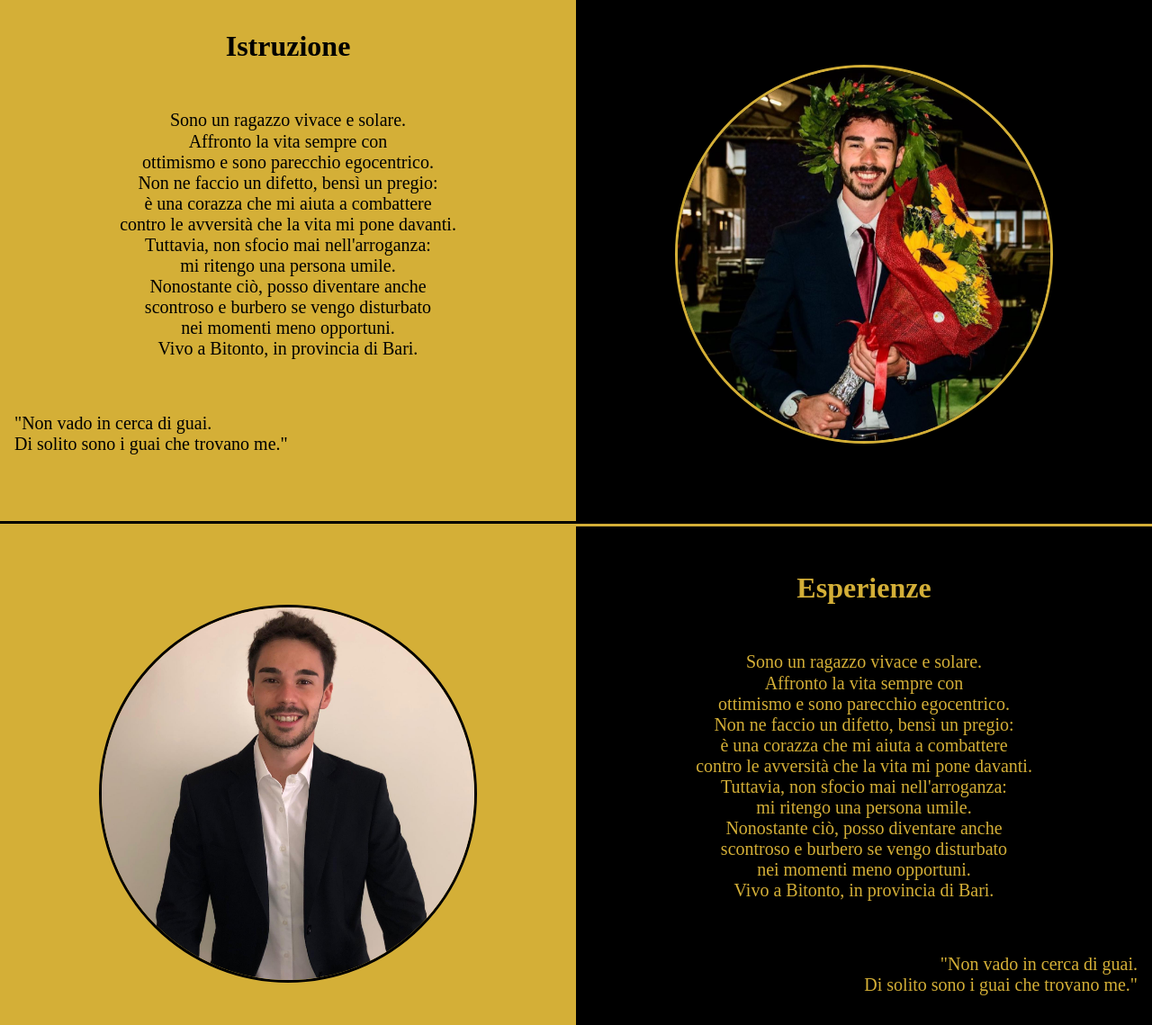
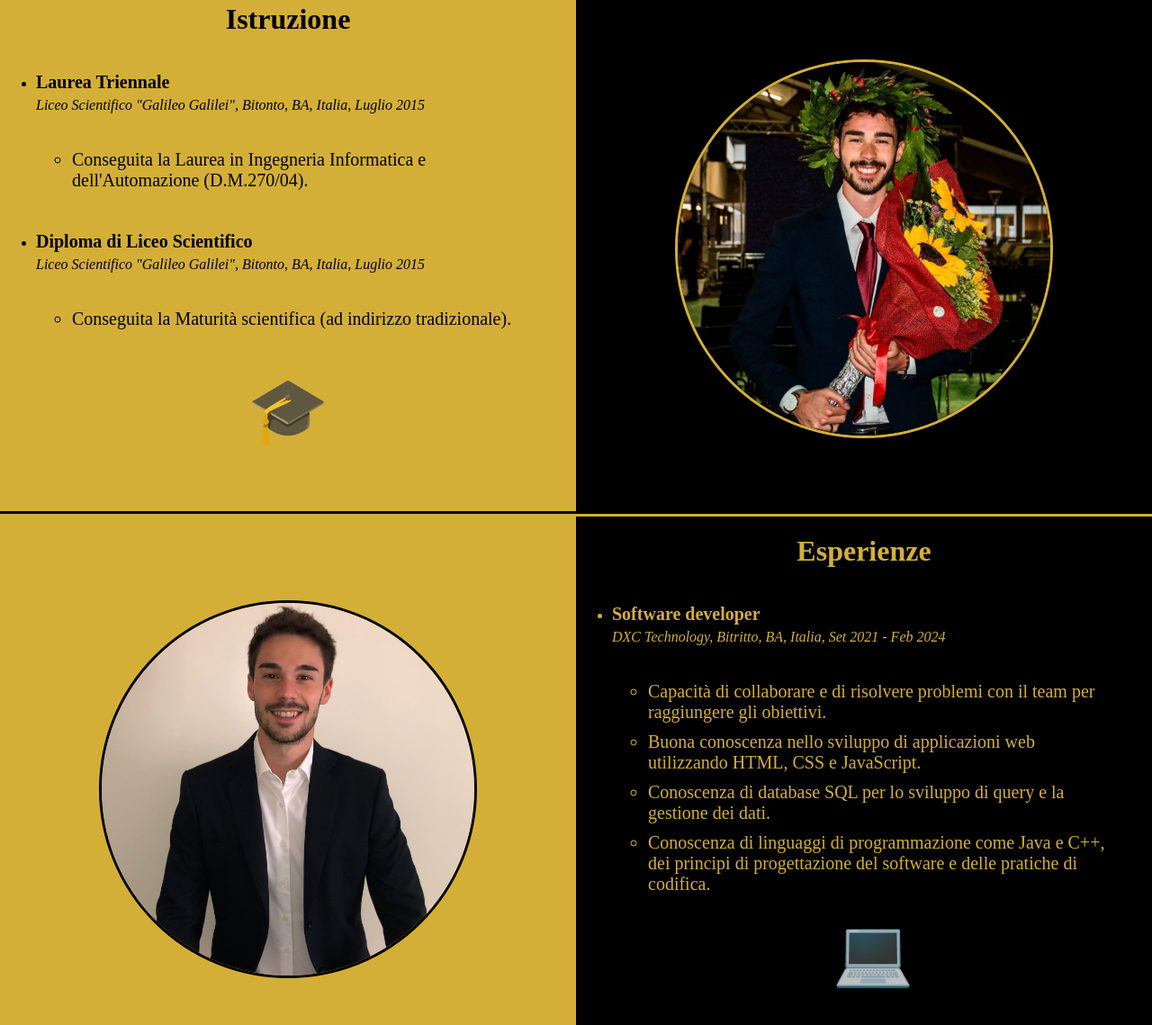
Before and after one commit to GiugiuPrincipe/sitoWeb, a plain HTML site: page GiuseppeCarbonaraHome/indexQui.html in a window 1280 px wide. Shown: the part 1053-2192 px from the top of the page at 90% size. Drawn offline with nearby package versions, Linux system fonts and the light colour scheme.

Commit message:
Ulteriori Fix

```diff
--- a/GiuseppeCarbonaraHome/indexQui.html
+++ b/GiuseppeCarbonaraHome/indexQui.html
@@ -90,48 +90,70 @@
             <paragraph1>Sono un ragazzo vivace e solare.
             Affronto la vita sempre con <br>ottimismo e sono parecchio egocentrico.
             Non ne faccio un difetto, bensì un pregio: <br>è una corazza che mi aiuta a combattere <br>contro le avversità che la vita mi pone davanti.
-            Tuttavia, non sfocio mai nell'arroganza: <br>mi ritengo una persona umile.</paragraph1>
-            <paragraph2><span class="corona">&#128081</span></paragraph2>
+            Tuttavia, non sfocio mai nell'arroganza: <br>mi ritengo una persona umile.
+            <br><br><br><br><br><br><br><span class="corona">&#128081</span></paragraph1>
         </div>
     </div>
     <div class="container">
     </div>
     <div class="main-content-2">
-        <div class="section-1" id="istruzione">
+        <div class="section-3" id="istruzione">
             <a href="#top"><h2>Istruzione</h2></a>
-            <paragraph1>Sono un ragazzo vivace e solare.
-            Affronto la vita sempre con <br>ottimismo e sono parecchio egocentrico.
-            Non ne faccio un difetto, bensì un pregio: <br>è una corazza che mi aiuta a combattere <br>contro le avversità che la vita mi pone davanti.
-            Tuttavia, non sfocio mai nell'arroganza: <br>mi ritengo una persona umile.
-            Nonostante ciò, posso diventare anche <br>scontroso e burbero se vengo disturbato <br>nei momenti meno opportuni.
-            Vivo a Bitonto, in provincia di Bari.</paragraph1>
-            <paragraph2>"Non vado in cerca di guai.
-                Di solito sono i guai che trovano me."</paragraph2>
+            <ul>
+                <li>
+                    <strong>Laurea Triennale</strong>
+                    <p><em>Liceo Scientifico "Galileo Galilei", Bitonto, BA, Italia, Luglio 2015</em></p>
+                    <ul>
+                        <li>Conseguita la Laurea in Ingegneria Informatica e dell'Automazione (D.M.270/04).</li>
+                    </ul>
+                </li>
+                <li>
+                    <strong>Diploma di Liceo Scientifico</strong>
+                    <p><em>Liceo Scientifico "Galileo Galilei", Bitonto, BA, Italia, Luglio 2015</em></p>
+                    <ul>
+                        <li>Conseguita la Maturità scientifica (ad indirizzo tradizionale).</li>
+                    </ul>
+                </li>
+            </ul>
+            <div class="laurea">
+                <paragraph1><span class="tocco">&#127891</span></paragraph1>
+            </div>
         </div>
-        <div class="section-2">
+        <div class="section-4">
             <div class="image-2">
                 <figure class="card-body-2">
                     <img src="download/Foto Laurea Giuseppe.jpg">
                 </figure>
             </div>
         </div>
-        <div class="section-3">
+        <div class="section-5">
             <div class="image-3">
                 <figure class="card-body-3">
                     <img src="download/Fototessera Giuseppe Carbonara.jpg">
                 </figure>
             </div>
         </div>
-        <div class="section-4" id="esperienze">
+        <div class="section-6" id="esperienze">
             <a href="#top"><h2>Esperienze</h2></a>
-            <paragraph1>Sono un ragazzo vivace e solare.
-            Affronto la vita sempre con <br>ottimismo e sono parecchio egocentrico.
-            Non ne faccio un difetto, bensì un pregio: <br>è una corazza che mi aiuta a combattere <br>contro le avversità che la vita mi pone davanti.
-            Tuttavia, non sfocio mai nell'arroganza: <br>mi ritengo una persona umile.
-            Nonostante ciò, posso diventare anche <br>scontroso e burbero se vengo disturbato <br>nei momenti meno opportuni.
-            Vivo a Bitonto, in provincia di Bari.</paragraph1>
-            <paragraph2>"Non vado in cerca di guai.
-                Di solito sono i guai che trovano me."</paragraph2>
+            <ul>
+                <li>
+                    <strong>Software developer</strong>
+                    <p><em>DXC Technology, Bitritto, BA, Italia, Set 2021 - Feb 2024</em></p>
+                    <ul>
+                        <li>Capacità di collaborare e di risolvere problemi con il team per
+                            raggiungere gli obiettivi.</li>
+                        <li>Buona conoscenza nello sviluppo di applicazioni web utilizzando HTML,
+                            CSS e JavaScript.</li>
+                        <li>Conoscenza di database SQL per lo sviluppo di query e la
+                            gestione dei dati.</li>
+                        <li>Conoscenza di linguaggi di programmazione come Java e C++, dei
+                            principi di progettazione del software e delle pratiche di codifica.</li>
+                    </ul>
+                </li>
+                <div class="lavoro">
+                    <paragraph1><span class="computer">&#128187</span></paragraph1>
+                </div>
+            </ul>
         </div>
     </div>
     <div class="main-content-3" id="contatti">
--- a/GiuseppeCarbonaraHome/styleQui.css
+++ b/GiuseppeCarbonaraHome/styleQui.css
@@ -69,16 +69,14 @@ a {
     justify-content: right;
   }
 
-  ul {
+.icon  ul {
     display: flex;
     margin: 10px;
   }
-
-  ul li {
+  .icon  ul li {
     list-style: none;
   }
-
-  ul li a {
+  .icon  ul li a {
     display: block;
     position: relative;
     width: 50px; /* 100px diviso per uniformità */
@@ -91,71 +89,59 @@ a {
     margin: 10px; /* 30px diviso per uniformità */
     transition: 0.5s;
   }
-
-  ul li a span {
+  .icon  ul li a span {
     position: absolute;
     transition: transform 0.9s;
   }
-
-  ul li a span:nth-child(1) {
+  .icon  ul li a span:nth-child(1) {
     top: 0;
     left: 0;
     transform-origin: right;
   }
-
-  ul li a span:nth-child(3) {
+  .icon  ul li a span:nth-child(3) {
     bottom: 0;
     left: 0;
     transform-origin: left;
   }
-
-  ul li a span:nth-child(1),
-  ul li a span:nth-child(3) {
+  .icon  ul li a span:nth-child(1),.icon  ul li a span:nth-child(3) {
     width: 100%;
     height: 0.3rem; /* 3px diviso per uniformità */
     background: #D4AF37;
   }
-
-  ul li a:hover span:nth-child(1) {
+  .icon  ul li a:hover span:nth-child(1) {
     transform: scaleX(0);
     transform-origin: left;
     transition: transform 1s;
   }
-
-  ul li a:hover span:nth-child(3) {
+  .icon  ul li a:hover span:nth-child(3) {
     transform: scaleX(0);
     transform-origin: right;
     transition: transform 1s;
   }
-
-  ul li a span:nth-child(2) {
+  .icon  ul li a span:nth-child(2) {
     top: 0;
     left: 0;
     transform: scale(0);
     transform-origin: bottom;
   }
-
-  ul li a span:nth-child(4) {
+  .icon  ul li a span:nth-child(4) {
     top: 0;
     right: 0;
     transform: scale(0);
     transform-origin: top;
   }
-
-  ul li a span:nth-child(2),
-  ul li a span:nth-child(4) {
+  .icon  ul li a span:nth-child(2),.icon  ul li a span:nth-child(4) {
     width: 0.3rem; /* 3px diviso per uniformità */
     height: 100%;
     background: #D4AF37;
   }
-
-  ul li a:hover span:nth-child(2) {
+  .icon  ul li a:hover span:nth-child(2) {
     transform: scale(1);
     transform-origin: top;
     transition: transform 1s;
   }
 
-  ul li a:hover span:nth-child(4) {
+.icon ul li a:hover span:nth-child(4) {
     transform: scale(1);
     transform-origin: bottom;
     transition: transform 1s;
@@ -239,81 +225,106 @@ a {
 }
 
 .sidebar paragraph1 {
-    font-size: 125%;
+    font-size: 150%;
     color: black;
     white-space: pre-line;
 }
 
-.sidebar paragraph2 {
-    display: block;
-    font-size: 125%; /* Imposta la dimensione del carattere del paragrafo */
-    color: black; /* Imposta il colore del testo del paragrafo */
-    text-align: right; /* Centra orizzontalmente il testo */
-    white-space: pre-line; /* Fa sì che i caratteri di ritorno a capo siano rispettati */
-    position: relative; /* Imposta il posizionamento assoluto */
-    bottom: -30%; /* Distanza dal basso */
-    left: -2.5%;
-}
-
-.sidebar paragraph2 .corona {
+.sidebar paragraph1 .corona {
   display: inline-block;
-  opacity: 0;
-  transition: opacity 0.5s ease-in-out;
-  animation: coronabeat 3s infinite alternate;
+  transition: opacity 1s ease-in-out;
+  animation: coronabeat 2s infinite alternate;
 }
 
 @keyframes coronabeat {
   0% {
-      transform: scale(1);
+      transform: scale(2.5);
       opacity: 0;
   }
   100% {
-      transform: scale(1.2);
+      transform: scale(5);
       opacity: 1;
   }
 }
 
 .main-content-2 {
   display: grid;
-  grid-template-columns: 3fr 3fr;
+  grid-template-columns: 1fr 1fr; /* Modificato per avere colonne di larghezza uguale */
   justify-content: center;
   align-items: stretch;
   min-height: 150vh;
 }
 
-.section-1 {
+.section-3 {
   background: #D4AF37;
   color: black;
   width: 100%; /* Regola la larghezza desiderata */
-  text-align: center;
+  text-align: left;
   border-bottom: 3.5px solid black; /* Aggiunge una riga di bordo nera alla fine */
-}
+  }
 
-.section-1 h2 {
+.section-3 h2 {
   font-size: 2rem;
   text-align: center; /* Centra orizzontalmente la scritta */
-  margin: 50px 0; /* Aggiungi margine sopra e sotto al titolo */
+  margin: 20px 0; /* Aggiunto margine sopra e sotto al titolo */
   color: black;
 }
 
-.section-1 paragraph1 {
-  font-size: 125%;
-  color: black;
-  white-space: pre-line;
+.section-3 ul {
+  padding: 20px;
+  margin-left: 20px;
 }
 
-.section-1 paragraph2 {
-  display: block;
-  font-size: 125%; /* Imposta la dimensione del carattere del paragrafo */
-  color: black; /* Imposta il colore del testo del paragrafo */
-  text-align: left; /* Centra orizzontalmente il testo */
-  white-space: pre-line; /* Fa sì che i caratteri di ritorno a capo siano rispettati */
-  position: relative; /* Imposta il posizionamento assoluto */
-  bottom: -10%; /* Distanza dal basso */
-  left: 2.5%;
+.section-3 li {
+  margin-bottom: 15px;
 }
 
-.section-2 {
+.section-3 strong {
+  font-size: 125%;
+  font-weight: bold;
+  display: block; /* Impedisce la sovrapposizione con il paragrafo successivo */
+  margin-bottom: 5px; /* Aggiunge spazio tra il strong e il paragrafo successivo */
+}
+
+.section-3 ul li p {
+  font-size: 100%;
+  margin-top: 5px;
+  margin-bottom: 10px; /* Aggiunge spazio sotto il paragrafo */
+}
+
+.section-3 ul ul {
+  margin-top: 10px; /* Aggiunge spazio sopra e sotto la sottolista */
+}
+
+.section-3 ul ul li {
+  font-size: 125%;
+  margin: 10px 0; /* Aggiunge spazio sopra e sotto ogni elemento della sottolista */
+}
+
+.laurea {
+  text-align: center;
+  margin-bottom: 25px;
+}
+
+.laurea paragraph1 .tocco {
+  font-size: 100%;
+  display: inline-block;
+  transition: opacity 1s ease-in-out;
+  animation: coronabeat 2s infinite alternate;
+}
+
+@keyframes coronabeat {
+0% {
+    transform: scale(2.5);
+    opacity: 0;
+}
+100% {
+    transform: scale(5);
+    opacity: 1;
+}
+}
+
+.section-4 {
   display: flex;
   justify-content: center;
   align-items: center;
@@ -321,42 +332,80 @@ a {
   color: #D4AF37;
 }
 
-.section-3 {
+.section-5 {
   display: flex;
   background: #D4AF37;
   color: black;
 }
 
-.section-4 {
+.section-6 {
   background: black;
   color: #D4AF37;
   width: 100%; /* Regola la larghezza desiderata */
-  text-align: center;
+  text-align: left;
   border-top: 3.5px solid #D4AF37; /* Aggiunge una riga di bordo nera alla fine */
   border-bottom: 3.5px solid #D4AF37;
 }
 
-.section-4 h2 {
+.section-6 h2 {
   font-size: 2rem;
   text-align: center; /* Centra orizzontalmente la scritta */
-  margin: 50px 0; /* Aggiungi margine sopra e sotto al titolo */
+  margin: 20px 0; /* Aggiunto margine sopra e sotto al titolo */
+  color: #D4AF37;
 }
 
-.section-4 paragraph1 {
-  font-size: 125%;
-  color: #D4AF37;
-  white-space: pre-line;
+.section-6 ul {
+  padding: 20px;
+  margin-left: 20px;
 }
 
-.section-4 paragraph2 {
-  display: block;
-  font-size: 125%; /* Imposta la dimensione del carattere del paragrafo */
-  color: #D4AF37; /* Imposta il colore del testo del paragrafo */
-  text-align: right; /* Centra orizzontalmente il testo */
-  white-space: pre-line; /* Fa sì che i caratteri di ritorno a capo siano rispettati */
-  position: relative; /* Imposta il posizionamento assoluto */
-  bottom: -10%; /* Distanza dal basso */
-  left: -2.5%;
+.section-6 li {
+  margin-bottom: 15px;
+}
+
+.section-6 strong {
+  font-size: 125%;
+  font-weight: bold;
+  display: block; /* Impedisce la sovrapposizione con il paragrafo successivo */
+  margin-bottom: 5px; /* Aggiunge spazio tra il strong e il paragrafo successivo */
+}
+
+.section-6 ul li p {
+  font-size: 100%;
+  margin-top: 5px;
+  margin-bottom: 10px; /* Aggiunge spazio sotto il paragrafo */
+}
+
+.section-6 ul ul {
+  margin-top: 10px; /* Aggiunge spazio sopra e sotto la sottolista */
+}
+
+.section-6 ul ul li {
+  font-size: 125%;
+  margin: 10px 0; /* Aggiunge spazio sopra e sotto ogni elemento della sottolista */
+}
+
+.lavoro {
+  text-align: center;
+  margin-top: 25px;
+}
+
+.lavoro paragraph1 .computer {
+  font-size: 100%;
+  display: inline-block;
+  transition: opacity 1s ease-in-out;
+  animation: coronabeat 2s infinite alternate;
+}
+
+@keyframes coronabeat {
+0% {
+    transform: scale(2.5);
+    opacity: 0;
+}
+100% {
+    transform: scale(5);
+    opacity: 1;
+}
 }
 
 /*Zona immagine*/
@@ -515,8 +564,7 @@ a {
 /*Scritte icone quando compaiono*/
 .menu-3 li a span {
   position: absolute;
-  transform: translateY(calc(-750%));
-  width: 100%;
+  transform: translateY(calc(-300%));
   font-size: 15px;
   white-space: nowrap;
   pointer-events: none;
```
